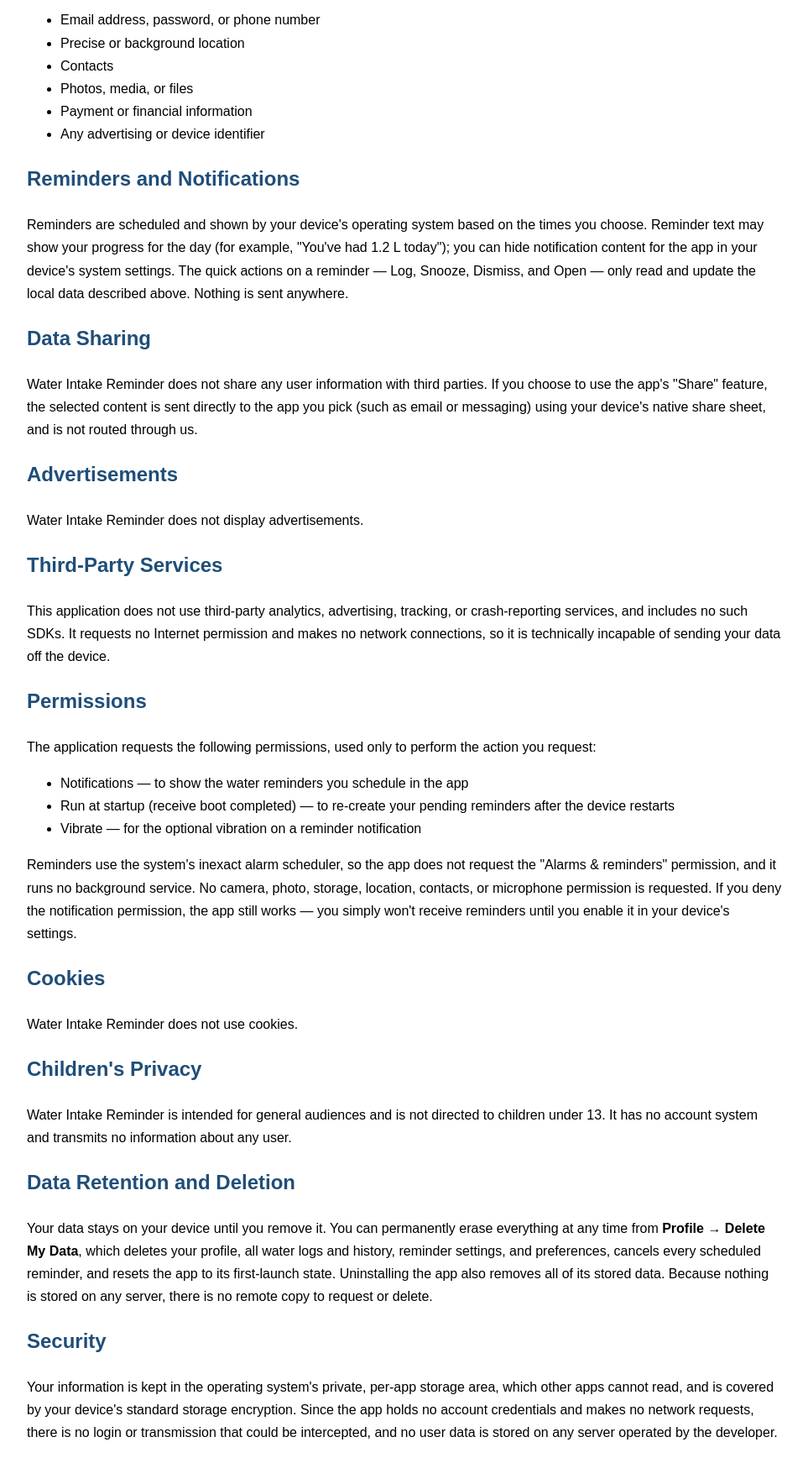
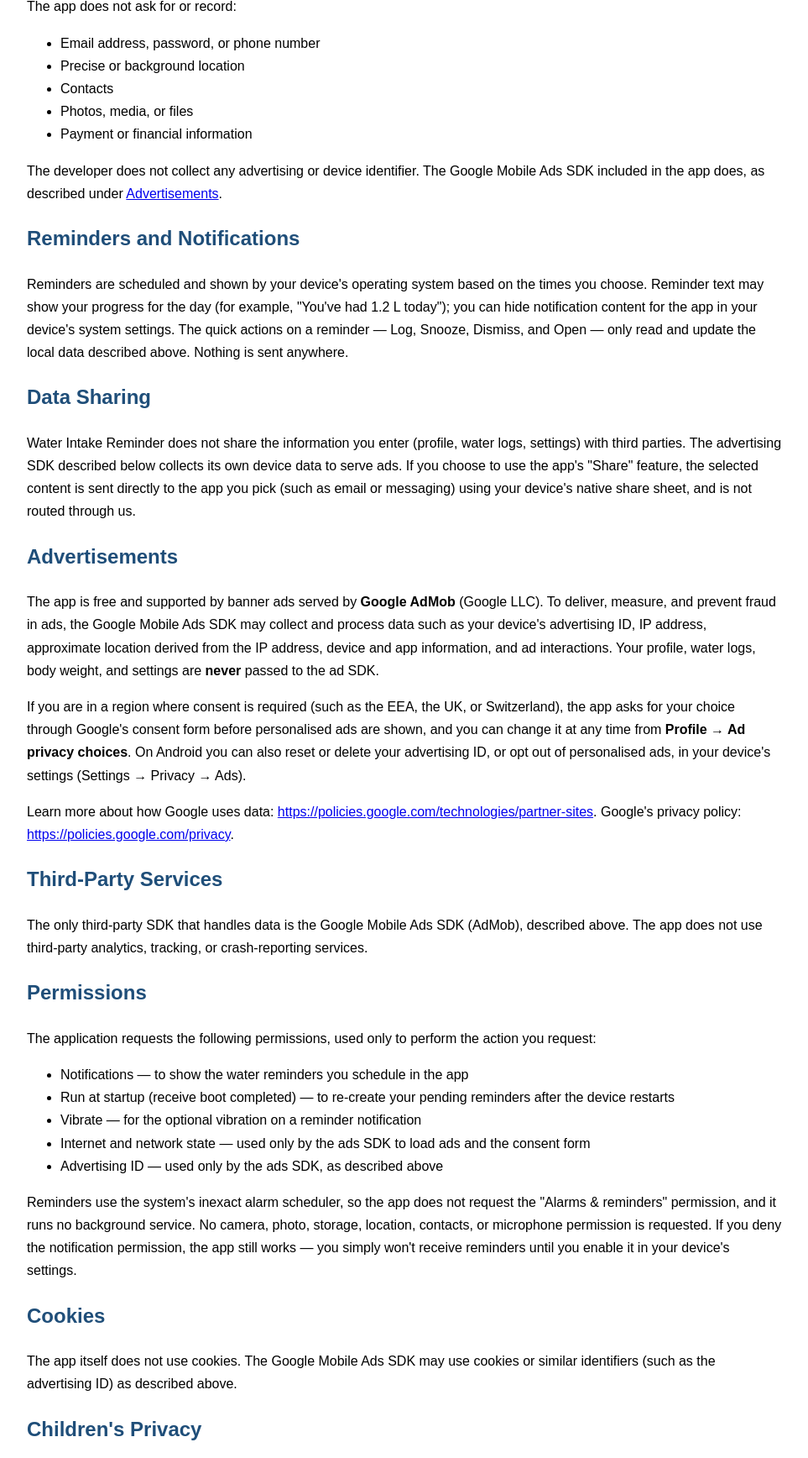
Before and after one commit to johnbrittojb9585/privacy-policy, a plain HTML site: page Water_Intake_Reminder_Privacy_Policy/index.html in a window 1280 px wide. Shown: the part 1037-2773 px from the top of the page at 84% size, without its empty margins (158-1121 px from the left). Drawn offline with Linux system fonts and the light colour scheme.

Commit message:
Update index.html

```diff
--- a/Water_Intake_Reminder_Privacy_Policy/index.html
+++ b/Water_Intake_Reminder_Privacy_Policy/index.html
@@ -21,7 +21,7 @@
 
 <h1>Privacy Policy</h1>
 
-<p><strong>Effective Date:</strong> September 6, 2026</p>
+<p><strong>Effective Date:</strong> October 24, 2026</p>
 
 <p>
 Water Intake Reminder is a free hydration-tracking app that lets you set a
@@ -34,11 +34,13 @@
 <h2>Summary</h2>
 
 <p>
-The app stores everything <strong>locally on your device only</strong>. It has
-no account system, requests no Internet permission, and makes no network
-connections, so the information you enter is <strong>never transmitted to the
-developer or to any server</strong> and is never shared. You can delete all of
-it from within the app at any time.
+Everything you enter in the app &mdash; your profile, water logs, and settings
+&mdash; is stored <strong>locally on your device only</strong>. It has no
+account system, and the information you enter is <strong>never transmitted to
+the developer or to any server</strong> and is never shared. You can delete all
+of it from within the app at any time. The app shows banner ads served by
+Google AdMob; that is the only part of the app that uses the Internet, and it
+is described under <a href="#ads">Advertisements</a> below.
 </p>
 
 <h2>Information You Provide (stored only on your device)</h2>
@@ -81,8 +83,13 @@
 <li>Contacts</li>
 <li>Photos, media, or files</li>
 <li>Payment or financial information</li>
-<li>Any advertising or device identifier</li>
 </ul>
+
+<p>
+The developer does not collect any advertising or device identifier. The
+Google Mobile Ads SDK included in the app does, as described under
+<a href="#ads">Advertisements</a>.
+</p>
 
 <h2>Reminders and Notifications</h2>
 
@@ -98,25 +105,47 @@
 <h2>Data Sharing</h2>
 
 <p>
-Water Intake Reminder does not share any user information with third parties.
-If you choose to use the app's "Share" feature, the selected content is sent
+Water Intake Reminder does not share the information you enter (profile, water
+logs, settings) with third parties. The advertising SDK described below
+collects its own device data to serve ads. If you choose to use the app's "Share" feature, the selected content is sent
 directly to the app you pick (such as email or messaging) using your device's
 native share sheet, and is not routed through us.
 </p>
 
-<h2>Advertisements</h2>
+<h2 id="ads">Advertisements</h2>
 
 <p>
-Water Intake Reminder does not display advertisements.
+The app is free and supported by banner ads served by
+<strong>Google AdMob</strong> (Google LLC). To deliver, measure, and prevent
+fraud in ads, the Google Mobile Ads SDK may collect and process data such as
+your device's advertising ID, IP address, approximate location derived from
+the IP address, device and app information, and ad interactions. Your profile,
+water logs, body weight, and settings are <strong>never</strong> passed to the
+ad SDK.
+</p>
+
+<p>
+If you are in a region where consent is required (such as the EEA, the UK, or
+Switzerland), the app asks for your choice through Google's consent form
+before personalised ads are shown, and you can change it at any time from
+<strong>Profile &rarr; Ad privacy choices</strong>. On Android you can also
+reset or delete your advertising ID, or opt out of personalised ads, in your
+device's settings (Settings &rarr; Privacy &rarr; Ads).
+</p>
+
+<p>
+Learn more about how Google uses data:
+<a href="https://policies.google.com/technologies/partner-sites">https://policies.google.com/technologies/partner-sites</a>.
+Google's privacy policy:
+<a href="https://policies.google.com/privacy">https://policies.google.com/privacy</a>.
 </p>
 
 <h2>Third-Party Services</h2>
 
 <p>
-This application does not use third-party analytics, advertising, tracking, or
-crash-reporting services, and includes no such SDKs. It requests no Internet
-permission and makes no network connections, so it is technically incapable of
-sending your data off the device.
+The only third-party SDK that handles data is the Google Mobile Ads SDK
+(AdMob), described above. The app does not use third-party analytics,
+tracking, or crash-reporting services.
 </p>
 
 <h2>Permissions</h2>
@@ -130,6 +159,8 @@
 <li>Notifications &mdash; to show the water reminders you schedule in the app</li>
 <li>Run at startup (receive boot completed) &mdash; to re-create your pending reminders after the device restarts</li>
 <li>Vibrate &mdash; for the optional vibration on a reminder notification</li>
+<li>Internet and network state &mdash; used only by the ads SDK to load ads and the consent form</li>
+<li>Advertising ID &mdash; used only by the ads SDK, as described above</li>
 </ul>
 
 <p>
@@ -144,15 +175,17 @@
 <h2>Cookies</h2>
 
 <p>
-Water Intake Reminder does not use cookies.
+The app itself does not use cookies. The Google Mobile Ads SDK may use
+cookies or similar identifiers (such as the advertising ID) as described
+above.
 </p>
 
 <h2>Children's Privacy</h2>
 
 <p>
 Water Intake Reminder is intended for general audiences and is not directed to
-children under 13. It has no account system and transmits no information about
-any user.
+children under 13. It has no account system and transmits none of the
+information you enter in it.
 </p>
 
 <h2>Data Retention and Deletion</h2>
@@ -172,9 +205,11 @@
 <p>
 Your information is kept in the operating system's private, per-app storage
 area, which other apps cannot read, and is covered by your device's standard
-storage encryption. Since the app holds no account credentials and makes no
-network requests, there is no login or transmission that could be intercepted,
-and no user data is stored on any server operated by the developer.
+storage encryption. Since the app holds no account credentials and never
+transmits the information you enter, there is no login or transmission of
+your data that could be intercepted, and no user data is stored on any server
+operated by the developer. Ad requests made by the Google Mobile Ads SDK are
+encrypted in transit (HTTPS).
 </p>
 
 <h2>Changes to This Privacy Policy</h2>
```
